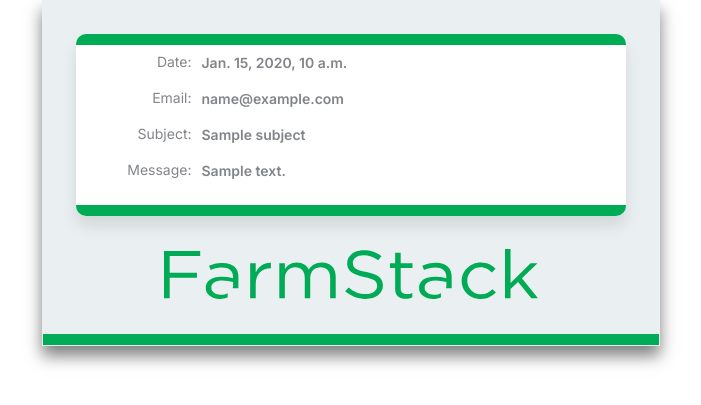
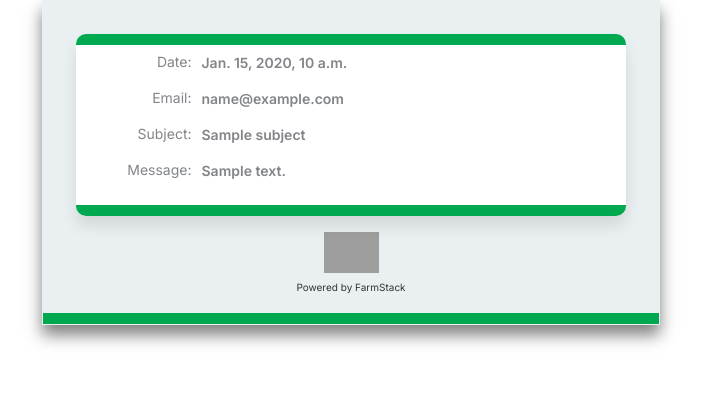
Before and after one commit to digitalgreenorg/farmstack-backend, a Django app: template microsite/templates/user_fills_in_contact_form.html in a window 1280 px wide. Shown: the top 405 px of the page, without its empty margins (289-990 px from the left). Run offline with Django 4.2, Linux system fonts and the light colour scheme; the template is opened without the code that fills it: most values are stand-ins (such as "Sample title", 1, 10 or a date in 2020); parts of the project's set-up code (start-up, migrations or seed data) failed here and were passed over; grey boxes are pictures that could not be loaded.

Commit message:
changed logo to kalro and color for templates in microsite

```diff
--- a/microsite/templates/user_fills_in_contact_form.html
+++ b/microsite/templates/user_fills_in_contact_form.html
@@ -70,7 +70,7 @@
       .topLine {
         /* border-radius: 10px 10px 0px 0px; */
         /* border: none; */
-        background: #00ab55;
+        background: #00a94f;
         height: 11px;
       }
 
@@ -88,7 +88,7 @@
       }
 
       .yelloHead {
-        color: #00ab55;
+        color: #00a94f;
         font-weight: 700;
         font-size: 14px;
         line-height: 16.64px;
@@ -111,7 +111,7 @@
       .bottomLine {
         /* border-radius: 0px 0px 10px 10px; */
         /* border: none; */
-        background: #00ab55;
+        background: #00a94f;
         height: 11px;
         /* margin-bottom: 53px; */
       }
@@ -135,7 +135,7 @@
       }
 
       .yellowButton {
-        background-color: #00ab55;
+        background-color: #00a94f;
         /* height: 35px; */
         padding: 10px 50px;
         color: white;
@@ -146,21 +146,15 @@
 
       .whiteButton {
         font-weight: 600;
-        border: 1px solid #00ab55;
-        color: #00ab55;
+        border: 1px solid #00a94f;
+        color: #00a94f;
         padding: 10px 50px;
         background-color: white;
       }
 
-      .logo {
-        margin: 33px auto;
-        /* width: 400px; */
-        /* border: 1px solid red; */
-      }
-
       .bottomMostLine {
         height: 11px;
-        background-color: #00ab55;
+        background-color: #00a94f;
         /* min-width: 564px; */
         min-width: 400px;
         margin: auto;
@@ -307,6 +301,22 @@
           padding: 2px 2px 0 2px;
         }
       }
+      .logo {
+        text-align: center;
+        margin: 15px auto;
+      }
+      .logo img {
+        max-width: 100%;
+        display: block;
+        margin: 0 auto;
+        width: 55px;
+      }
+      .image-text {
+        font-size: 10px;
+        color: #333;
+        white-space: nowrap;
+        margin-top: 5px; /* Adjust the margin-top as needed */
+      }
     </style>
   </head>
 
@@ -368,12 +378,19 @@
                 <div class='bottomLine'></div>
               </div>
 
-              <div class='logo'>
-                <img
-                  src="new_farmstack_main_logo.svg"
-                  alt='FarmStack'
-                />
-              </div>
+              <table class="logo">
+                <tr>
+                  <td>
+                    <img src="https://res.cloudinary.com/dhlck4tsv/image/upload/v1694079862/Farmstack/xbmx25tmpol9srkerdmj.png" alt="Powered by FarmStack" />
+                  </td>
+                </tr>
+                <tr>
+                  <td>
+                    <div class="image-text">Powered by FarmStack</div>
+                  </td>
+                </tr>
+              </table>
+
             </td>
           </tr>
           <tr style='background-color: #eaeff2'>
```
